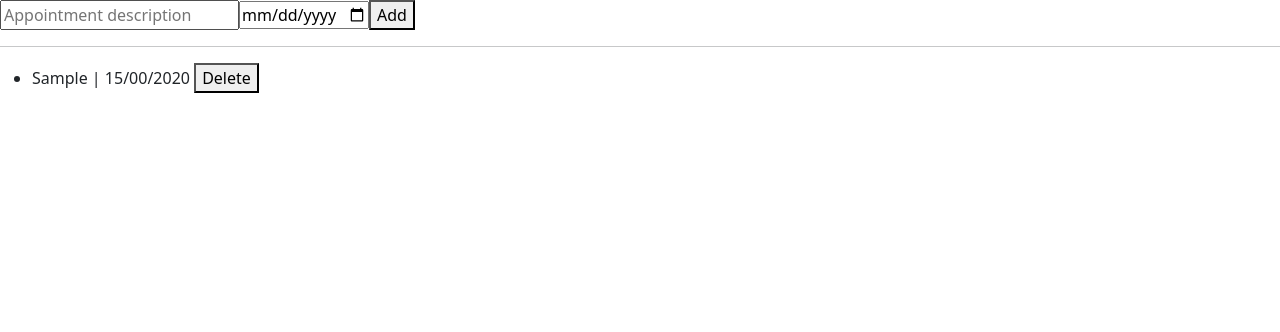
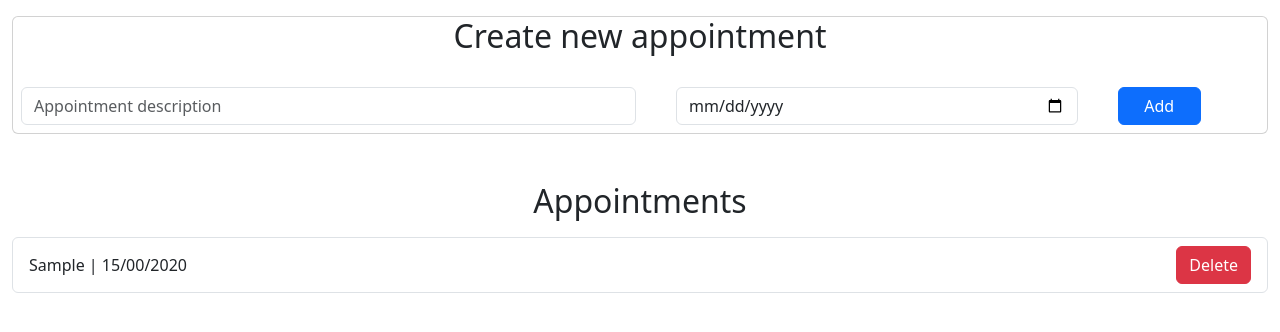
Before and after one commit to osakoh/Angular-Based-Appointment-Management-System, an Angular app: page / in a window 1280 px wide. Both pictures are taken after typing "Sample", "2020-01-15" into the empty fields and a click on the button "Add". Shown: the top 332 px of the page. Built offline with nearby package versions, Linux system fonts and the light colour scheme.

Commit message:
completed styling using Bootstrap

```diff
--- a/src/app/appointment-list/appointment-list.component.html
+++ b/src/app/appointment-list/appointment-list.component.html
@@ -1,15 +1,26 @@
-<div>
-  <!-- title input -->
+<div class="container-fluid">
+  <div class="card mt-3">
+    <div class="row">
+      <div class="col"><h2 class="text-center">Create new appointment</h2></div>
+    </div>
+
+    <div class="row mt-3">
+      <div class="col-md-6 m-2">
+        <!-- title/description input -->
         <input
+          class="form-control"
           type="text"
           [(ngModel)]="newAppointmentTitle"
           placeholder="Appointment description"
           required
         />
-  <!-- title input -->
+        <!-- title/description input -->
+      </div>
 
+      <div class="col-md-4 m-2">
         <!-- date input -->
         <input
+          class="form-control"
           type="date"
           pattern="\d{4}-\d{2}-\d{2}"
           min="2000-01-01"
@@ -19,22 +30,40 @@
           required
         />
         <!-- date input -->
+      </div>
 
+      <div class="col-md-1 m-2">
         <!-- add button -->
-  <button type="button" (click)="addAppointment()">Add</button>
+        <button
+          class="btn btn-primary w-100"
+          type="button"
+          (click)="addAppointment()"
+        >
+          Add
+        </button>
         <!-- add button -->
       </div>
+    </div>
+  </div>
 
-<hr />
-<ul>
-  <li *ngFor="let appointment of appointments; index as i">
+  <h2 class="text-center mt-5">Appointments</h2>
+  <ul class="list-group mt-3">
+    <li
+      class="list-group-item d-flex justify-content-between align-items-center"
+      *ngFor="let appointment of appointments; index as i"
+    >
       {{ appointment.title }} | {{ appointment.date | date : "dd/mm/yyyy" }}
       <!-- <button type="button" (click)="updateAppointment(i, appointment)">
         Update
       </button>
       | -->
-    <button type="button" (click)="deleteAppointment(i, appointment)">
+      <button
+        class="btn btn-danger"
+        type="button"
+        (click)="deleteAppointment(i, appointment)"
+      >
         Delete
       </button>
     </li>
   </ul>
+</div>
```
Lines whose indentation alone changed are shown as unchanged.
